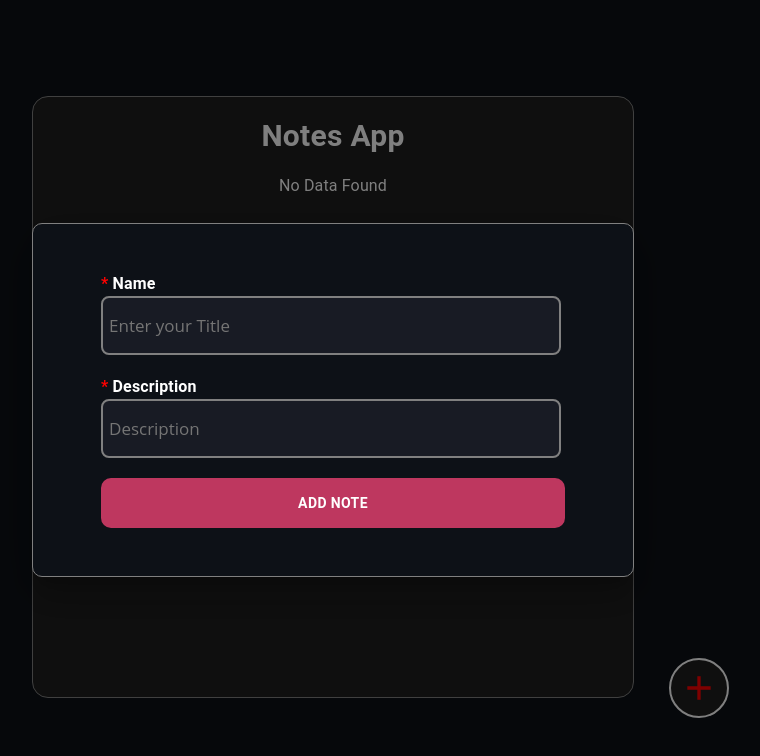
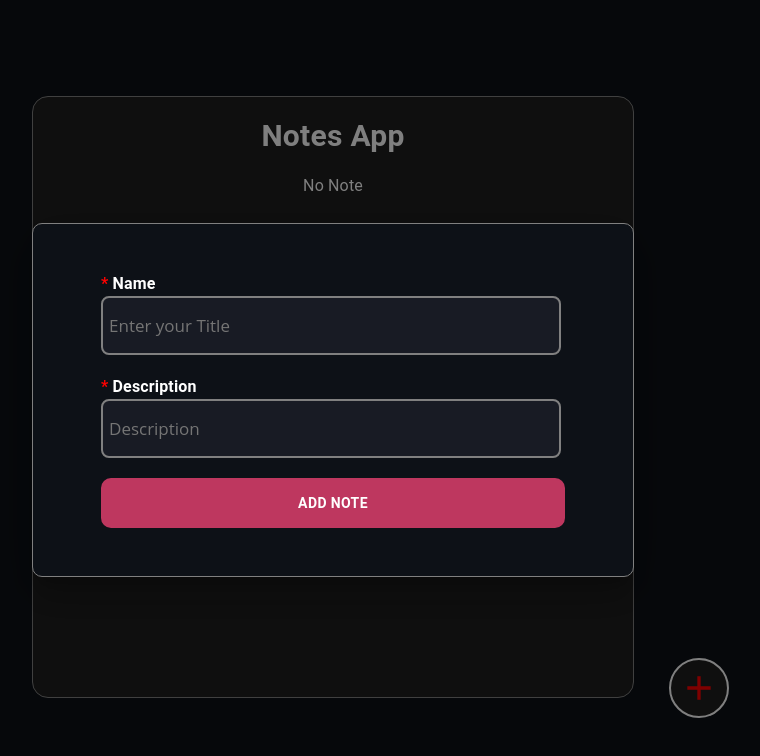
Before and after one commit to wahab3913/notesapp, a React (Vite) app: page / in a window 1280 px wide. Both pictures are taken after a click on the icon 1006 px from the left and 688 px from the top of the page. Shown: the top 756 px of the page, without its empty margins (307-1067 px from the left). Built offline with nearby package versions, Linux system fonts and the light colour scheme.

Commit message:
functionality done

```diff
--- a/src/Component/Home.jsx
+++ b/src/Component/Home.jsx
@@ -1,25 +1,15 @@
 /* eslint-disable react/prop-types */
-import {
-  Box,
-  Button,
-  Container,
-  Dialog,
-  DialogContent,
-  DialogTitle,
-  Typography,
-} from "@mui/material";
+import { Box, Button, Container, Dialog, Typography } from "@mui/material";
 
 import { useState } from "react";
+
+import { useNavigate } from "react-router-dom";
+import { Add, Edit, ArrowOutward, Delete } from "@mui/icons-material";
+
 import Modal from "./modal";
-import { useNavigate } from "react-router-dom";
-import AddIcon from '@mui/icons-material/Add';
-import EditIcon from '@mui/icons-material/Edit';
-import ArrowOutwardIcon from '@mui/icons-material/ArrowOutward';
 
-
-import DeleteIcon from "@mui/icons-material/Delete";
-
-const inputStyle = {
+// eslint-disable-next-line react-refresh/only-export-components
+export const inputStyle = {
   background: "#181B24",
   height: "35px",
   border: "3px solid rgba(82, 89, 96, 0.26)",
@@ -39,17 +29,17 @@ const inputStyle = {
 // eslint-disable-next-line react/prop-types
 
 const Home = ({ allData, setAllData }) => {
+  const navigate = useNavigate();
+  const [open, setOpen] = useState(false);
+  const [openEdit, setOpenEdit] = useState(false);
+  const [editData, setEditData] = useState("");
 
-const navigate =useNavigate()
+  const handleOpen = () => setOpen(true);
+  const handleClose = () => setOpen(false);
 
-  const [data, setData] = useState({
-    id: "",
-    date: "",
-    text: "",
-    body: "",
-  });
+  const handleOpenEdit = () => setOpenEdit(true);
+  const handleCloseEdit = () => setOpenEdit(false);
 
-  const [editData, setEditData] = useState("");
   const handleEditData = (e) => {
     e.preventDefault();
     const newData = allData.map((item) => {
@@ -66,36 +56,11 @@ const navigate =useNavigate()
     setEditData("");
     handleCloseEdit();
   };
-  const handleData = (e) => {
-    e.preventDefault();
 
-    setAllData([...allData, data]);
-    setData({
-      text: "",
-      body: "",
-    });
-    handleClose();
-  };
-  console.log(allData, "data");
   const removeData = (id) => {
     const newData = allData.filter((item) => item.id !== id);
     setAllData(newData);
   };
-  const [open, setOpen] = useState(false);
-  const handleOpen = () => setOpen(true);
-  const handleClose = () => setOpen(false);
-  const handleChangeInput = (e) => {
-    const { name, value } = e.target;
-    setData({
-      ...data,
-      id: new Date().getTime().toString(),
-      date: new Date().toLocaleDateString(),
-      [name]: value,
-    });
-  };
-  const [openEdit, setOpenEdit] = useState(false);
-  const handleOpenEdit = () => setOpenEdit(true);
-  const handleCloseEdit = () => setOpenEdit(false);
 
   const editContent = (id) => {
     const editTodo = allData.find((item) => item.id === id);
@@ -143,9 +108,7 @@ const navigate =useNavigate()
                 return (
                   <Box
                     key={index}
-
                     sx={{
-                      border: "1px soild white",
                       background: "#0D1117",
                       p: 3,
                       mx: 2,
@@ -154,11 +117,14 @@ const navigate =useNavigate()
                       display: "flex",
                       justifyContent: "space-between",
                       borderRadius: 1,
+                      "&:hover": {
+                        border: "1px solid rgba(82, 89, 96, 0.26) !important",
+                      },
                     }}
                   >
                     <Box
                       sx={{
-                        width: "200px",
+                        width: { xs: "100px", md: "200px" },
                         whiteSpace: "nowrap",
                         overflow: "hidden",
                         textOverflow: "ellipsis",
@@ -168,14 +134,14 @@ const navigate =useNavigate()
                       <Typography fontSize={"16px"}>{body}</Typography>
                     </Box>
                     <Box>
-                      <EditIcon
+                      <Edit
                         onClick={() => {
                           editContent(id);
                         }}
                       >
                         Edit
-                      </EditIcon>
-                      <DeleteIcon
+                      </Edit>
+                      <Delete
                         sx={{
                           color: "red",
                           mx: 2,
@@ -185,26 +151,22 @@ const navigate =useNavigate()
                         }}
                       >
                         delete
-                      </DeleteIcon>
-                      <ArrowOutwardIcon
-
+                      </Delete>
+                      <ArrowOutward
                         sx={{
                           color: "red",
-                        mx: 2,
                         }}
                         onClick={() => {
                           handleClick(id);
                         }}
-                      >
-
-                      </ArrowOutwardIcon>
+                      ></ArrowOutward>
                     </Box>
                   </Box>
                 );
               })
             ) : (
               <Typography textAlign={"center"} mt={2}>
-                No Data Found
+                No Note
               </Typography>
             )}
           </Box>
@@ -219,7 +181,7 @@ const navigate =useNavigate()
           }}
           justifyContent={"flex-end"}
         >
-          <AddIcon
+          <Add
             onClick={handleOpen}
             sx={{
               fontSize: "40px",
@@ -238,100 +200,14 @@ const navigate =useNavigate()
         </Box>
       </Container>
       <div>
-        <Dialog
+        <Modal
           open={open}
-          onClose={handleClose}
-          aria-labelledby="alert-dialog-title"
-          aria-describedby="alert-dialog-description"
-          sx={{
-            "& .MuiDialog-paper": {
-              background: "#0D1117",
-              border: "1px solid gray",
-              borderRadius: "10px",
+          handleClose={handleClose}
+          allData={allData}
+          setAllData={setAllData}
+        />
+      </div>
 
-              width: "95%",
-              py: 5,
-              // mx:auto
-            },
-          }}
-        >
-          <Box
-            sx={{
-              mx: "auto",
-              width: { xs: "100%", sm: "90%", md: "80%" },
-              p: 1,
-              display: "flex",
-              flexDirection: "column",
-              gap: "20px 0px",
-              boxSizing: "border-box",
-            }}
-          >
-            <form
-              onSubmit={handleData}
-              style={{
-                display: "flex",
-                flexDirection: "column",
-                gap: "20px 0px",
-              }}
-            >
-              <Box sx={{ width: "100%" }}>
-                <Typography color="#fff" fontWeight="bold">
-                  <span style={{ color: "red" }}>*</span> Name
-                </Typography>
-                <input
-                  required
-                  onChange={handleChangeInput}
-                  value={data.text}
-                  name="text"
-                  style={{
-                    ...inputStyle,
-                    border: "2px solid gray",
-                  }}
-                  type="text"
-                  placeholder={"Enter your Title"}
-                />
-              </Box>
-              <Box>
-                <Typography color="#fff" fontWeight="bold">
-                  <span style={{ color: "red" }}>*</span> Description
-                </Typography>
-                <input
-                  required
-                  onChange={handleChangeInput}
-                  value={data.body}
-                  name="body"
-                  style={{
-                    ...inputStyle,
-                    border: "2px solid gray",
-                    required: true,
-                  }}
-                  type="text"
-                  placeholder={"Description"}
-                />
-              </Box>
-              <Button
-                type="submit"
-                sx={{
-                  background: "#BE375F",
-                  color: "#fff",
-                  borderRadius: "10px",
-                  height: "50px",
-                  fontWeight: "bold",
-                  border: "2px solid #BE375F",
-                  width: "100%",
-                  "&:hover": {
-                    border: "2px solid #BE375F",
-                    fontWeight: "bold",
-                  },
-                }}
-              >
-                Add Note
-              </Button>
-            </form>
-          </Box>
-        </Dialog>
-      </div>
-      {/* ///EDIT MODEL */}{" "}
       <Dialog
         open={openEdit}
         onClose={handleCloseEdit}
--- a/src/Component/Modal.jsx
+++ b/src/Component/Modal.jsx
@@ -1,47 +1,35 @@
-import {
-  Box,
-  Button,
-  Dialog,
-  DialogContent,
-  DialogTitle,
-  Typography,
-} from "@mui/material";
+import { Box, Button, Dialog, Typography } from "@mui/material";
 import { useState } from "react";
+import { inputStyle } from "./Home";
 
-const inputStyle = {
-  background: "#504982",
-  height: "40px",
-  border: "3px solid rgba(82, 89, 96, 0.26)",
-  borderRadius: "18px",
-  outline: "none",
-  paddingLeft: "16px",
-  paddingRight: "16px",
-  fontSize: "17px",
-  fontFamily: "Open Sans",
-  fontWight: 400,
-  width: "60%",
-  color: "#fff",
-  flexBasis: "100%",
-  paddingTop: "10px",
-  paddingBottom: "10px",
-};
 // eslint-disable-next-line react/prop-types
 const Modal = ({ handleClose, open, allData, setAllData }) => {
   const [data, setData] = useState({
-    id: Math.random().toString(),
-    data: new Date().toDateString(),
+    id: "",
+    date: "",
     text: "",
     body: "",
   });
-
   const handleData = (e) => {
     e.preventDefault();
+
     setAllData([...allData, data]);
     setData({
       text: "",
       body: "",
     });
+    handleClose();
   };
+  const handleChangeInput = (e) => {
+    const { name, value } = e.target;
+    setData({
+      ...data,
+      id: new Date().getTime().toString(),
+      date: new Date().toLocaleDateString(),
+      [name]: value,
+    });
+  };
+
   return (
     <div>
       <Dialog
@@ -53,24 +41,42 @@ const Modal = ({ handleClose, open, allData, setAllData }) => {
           "& .MuiDialog-paper": {
             background: "#0D1117",
             border: "1px solid gray",
-            width: "100%",
+            borderRadius: "10px",
+
+            width: "95%",
+            py: 5,
+            // mx:auto
           },
         }}
       >
-        <DialogTitle id="alert-dialog-title">Add Data</DialogTitle>
-        <DialogContent>
-          <Box>
-            <Typography color="#fff">
+        <Box
+          sx={{
+            mx: "auto",
+            width: { xs: "100%", sm: "90%", md: "80%" },
+            p: 1,
+            display: "flex",
+            flexDirection: "column",
+            gap: "20px 0px",
+            boxSizing: "border-box",
+          }}
+        >
+          <form
+            onSubmit={handleData}
+            style={{
+              display: "flex",
+              flexDirection: "column",
+              gap: "20px 0px",
+            }}
+          >
+            <Box sx={{ width: "100%" }}>
+              <Typography color="#fff" fontWeight="bold">
                 <span style={{ color: "red" }}>*</span> Name
               </Typography>
               <input
+                required
+                onChange={handleChangeInput}
                 value={data.text}
-              onChange={(e) =>
-                setData({
-                  ...data,
-                  text: e.target.value,
-                })
-              }
+                name="text"
                 style={{
                   ...inputStyle,
                   border: "2px solid gray",
@@ -80,29 +86,43 @@ const Modal = ({ handleClose, open, allData, setAllData }) => {
               />
             </Box>
             <Box>
-            <Typography color="#fff">
+              <Typography color="#fff" fontWeight="bold">
                 <span style={{ color: "red" }}>*</span> Description
               </Typography>
               <input
-              onChange={(e) =>
-                setData({
-                  ...data,
-                  body: e.target.value,
-                })
-              }
+                required
+                onChange={handleChangeInput}
                 value={data.body}
+                name="body"
                 style={{
                   ...inputStyle,
                   border: "2px solid gray",
+                  required: true,
                 }}
                 type="text"
                 placeholder={"Description"}
               />
             </Box>
-          <Button type="submit" onClick={handleData}>
-            Submit
+            <Button
+              type="submit"
+              sx={{
+                background: "#BE375F",
+                color: "#fff",
+                borderRadius: "10px",
+                height: "50px",
+                fontWeight: "bold",
+                border: "2px solid #BE375F",
+                width: "100%",
+                "&:hover": {
+                  border: "2px solid #BE375F",
+                  fontWeight: "bold",
+                },
+              }}
+            >
+              Add Note
             </Button>
-        </DialogContent>
+          </form>
+        </Box>
       </Dialog>
     </div>
   );
```
Also changed, not shown: src/Component/Details.jsx (+10 -9 lines). Lines whose indentation alone changed are shown as unchanged.
